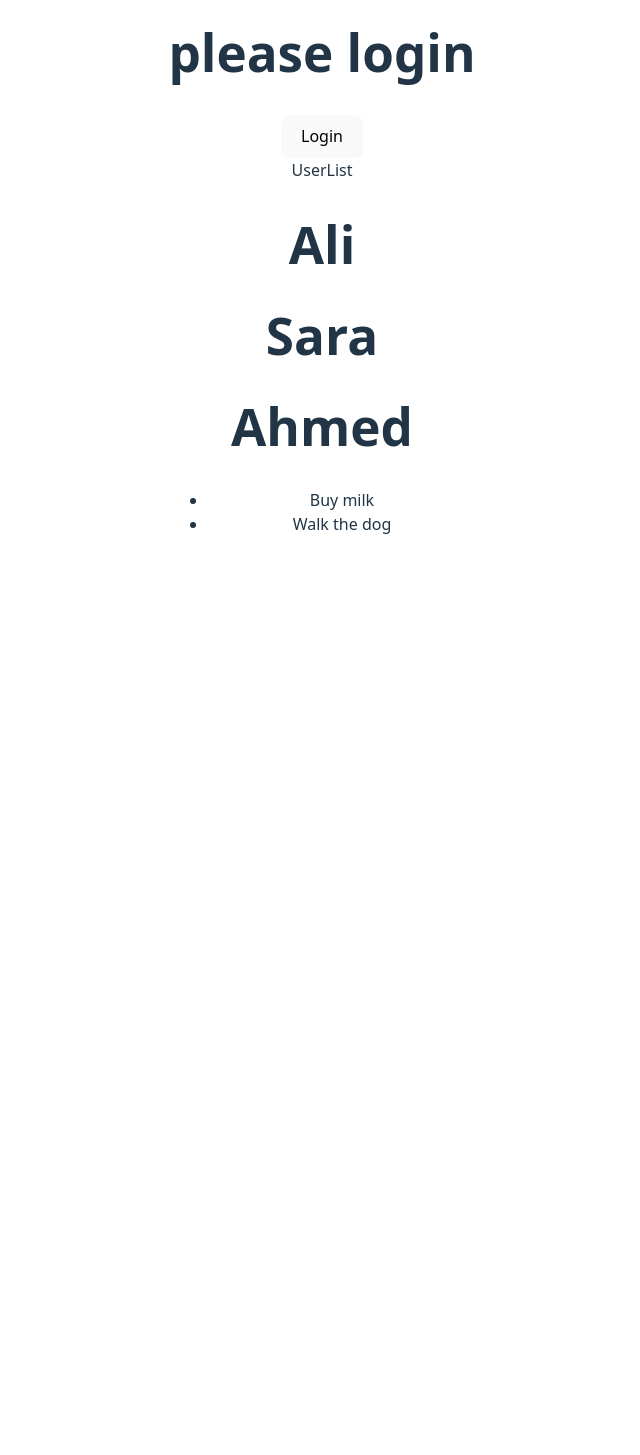
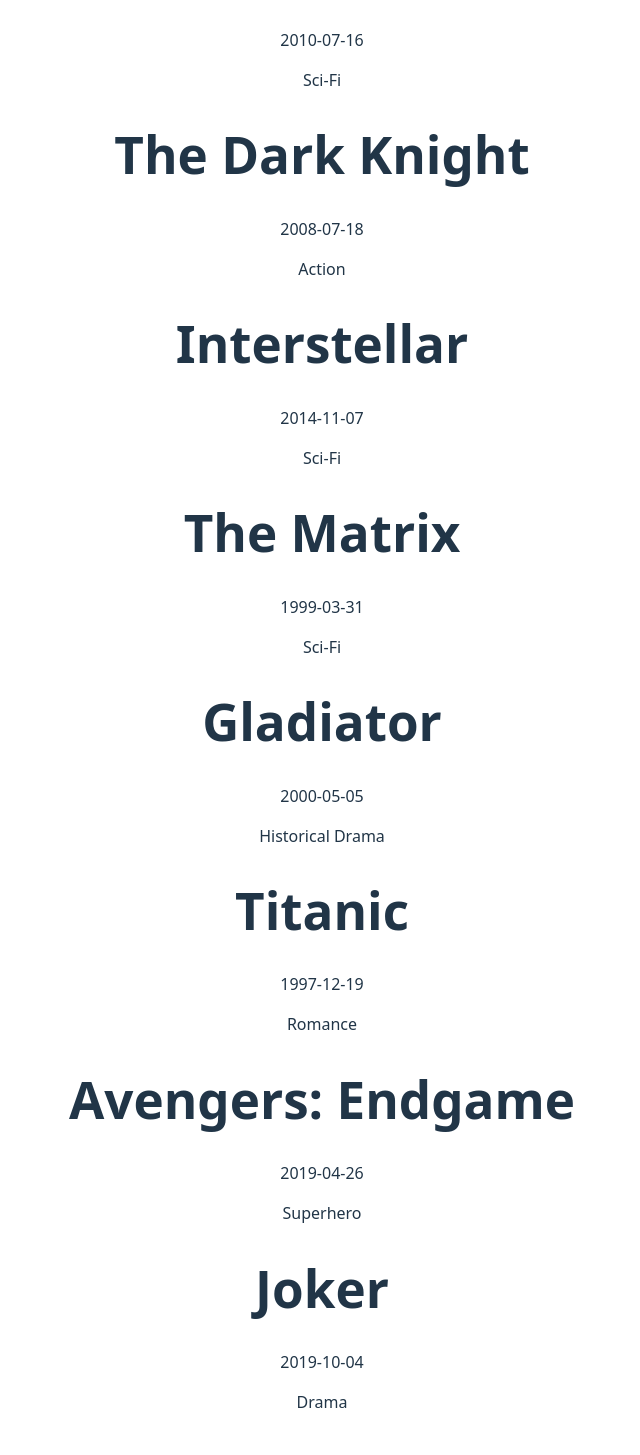
Before and after one commit to MuhammadAliashraf/react-course-code, a React (Vite) app: page / in a window 1280 px wide. Shown: the part 129-1584 px from the top of the page, without its empty margins (318-958 px from the left). Before the commit the page ends 800 px from the top, so only its background shows below. Built offline with nearby package versions, Linux system fonts and the light colour scheme.

Commit message:
Lecture 7: Rendering Lists & Keys in React

```diff
--- a/src/App.jsx
+++ b/src/App.jsx
@@ -12,16 +12,81 @@
 import { useState } from 'react'
 import UserList from './lecture-6/user-list'
 import TodoList from './lecture-6/todo'
+import Movies from './lecture-7/movies'
+import { useEffect } from 'react'
 
 
 function App() {
 
-  const [login, setLogin] = useState(false)
+  // const [login, setLogin] = useState(false)
 
-  const handleLogin = () => {
-    setLogin(true)
+  // const handleLogin = () => {
+  //   setLogin(true)
+  // }
+
+  const movies = [
+  {
+    name: "Inception",
+    releaseDate: "2010-07-16",
+    category: "Sci-Fi"
+  },
+  {
+    name: "The Dark Knight",
+    releaseDate: "2008-07-18",
+    category: "Action"
+  },
+  {
+    name: "Interstellar",
+    releaseDate: "2014-11-07",
+    category: "Sci-Fi"
+  },
+  {
+    name: "The Matrix",
+    releaseDate: "1999-03-31",
+    category: "Sci-Fi"
+  },
+  {
+    name: "Gladiator",
+    releaseDate: "2000-05-05",
+    category: "Historical Drama"
+  },
+  {
+    name: "Titanic",
+    releaseDate: "1997-12-19",
+    category: "Romance"
+  },
+  {
+    name: "Avengers: Endgame",
+    releaseDate: "2019-04-26",
+    category: "Superhero"
+  },
+  {
+    name: "Joker",
+    releaseDate: "2019-10-04",
+    category: "Drama"
+  },
+  {
+    name: "The Lion King",
+    releaseDate: "1994-06-24",
+    category: "Animation"
+  },
+  {
+    name: "Forrest Gump",
+    releaseDate: "1994-07-06",
+    category: "Drama"
   }
+];
 
+  const [data, setData] = useState([])
+  const [isloading, setIsloading] = useState(false)
+
+  useEffect(()=>{
+    setIsloading(true)
+    setTimeout(() => {
+      setData(movies)
+      setIsloading(false)
+    }, 2000);
+  },[])
 
 
   return (
@@ -39,9 +104,6 @@
           <button>Click Me</button>
           <ProfileCard name="Box Xhildern" position="Inside the Box" />
         </Box>
-
-
-
 
         <Wrapper title="Html" >
           <p>Html is hyper text markup language</p>
@@ -69,7 +131,7 @@
       <p>Lecture 6: Conditional Rendering & Lists in React</p> */}
 
           {/* Example :1  COnditional Rendering */}
-        <Greeting isLoggedIn={login}/>
+        {/* <Greeting isLoggedIn={login}/>
 
         {
           !login &&
@@ -82,11 +144,24 @@
         }
 
           {/* Example :2  Render User list */}
-          <UserList/>
-          <TodoList/>
+          {/* <UserList/>
+          <TodoList/> */}
+
+            {/* // Lecture 7: render list and ux  */}
+
+            {/* <h1>Render list Item In React with all the possible solutions</h1> */}
+            <Movies movies={data} loading={isloading}   />
+
+
+
 
     </>
   )
 }
 
 export default App
+
+
+// 1- data display ✅
+// 2 - loading   ✅
+// 3- error handling ✅
--- /dev/null
+++ b/src/lecture-7/movies.jsx
@@ -0,0 +1,30 @@
+import React from 'react'
+
+const Movies = ({ movies, loading }) => {
+  return (
+    <>
+    {
+        loading ? (
+            <h1>Loading...</h1>
+        ): movies && movies.length > 0 ? (
+            movies.map((movie, index) => (
+                <div key={index}>
+                    <h1>{movie.name}</h1>
+                    <p>{movie.releaseDate}</p>
+                    <p>{movie.category}</p>
+                </div>
+            ))
+        ):(
+            <h2 style= {{color:"red"}} >No Movies Found</h2>
+        )
+    }
+
+
+
+
+
+    </>
+  )
+}
+
+export default Movies
```
